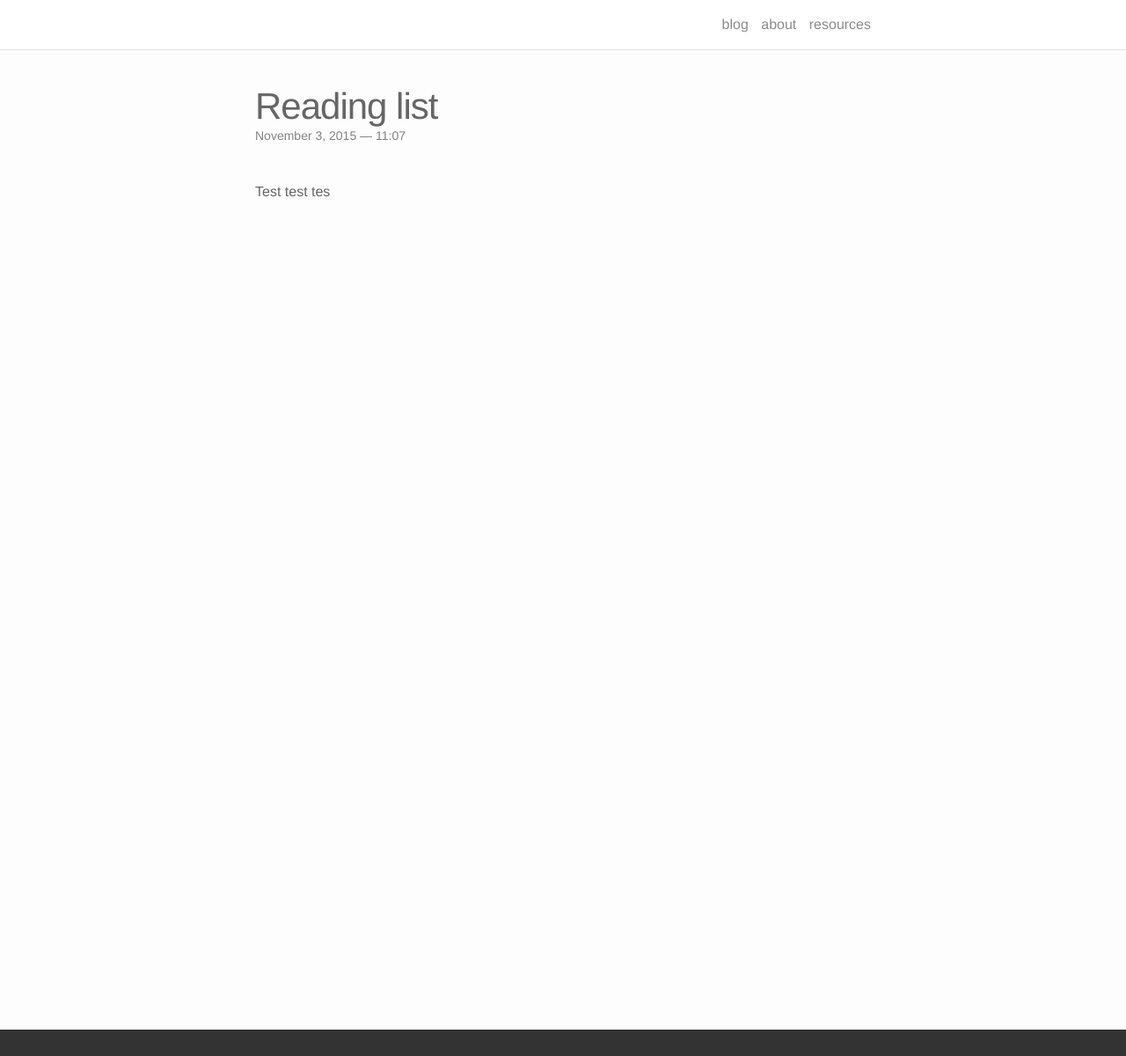
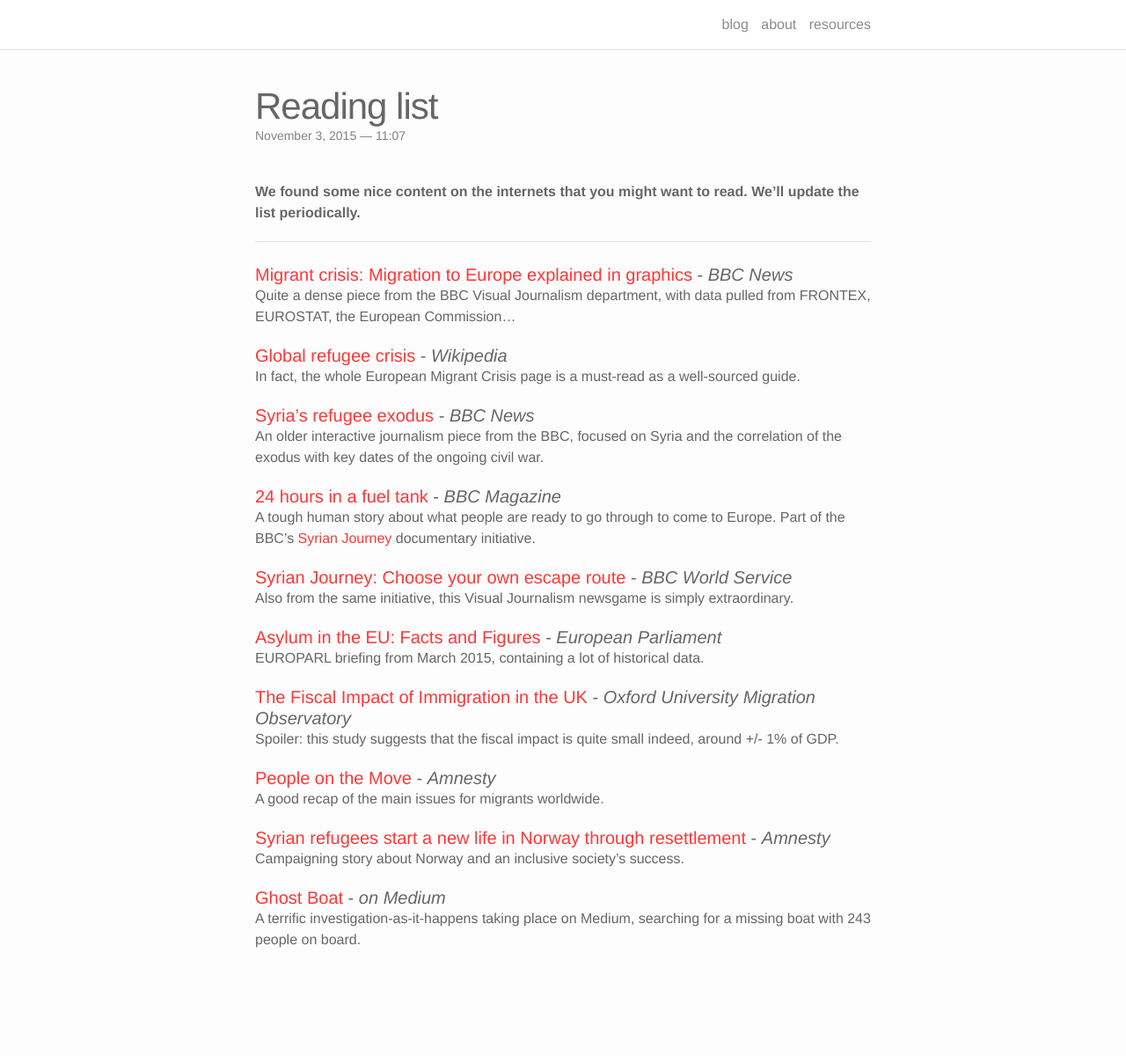
Before and after one commit to BBC-News-Labs/19million, a Jekyll site: the page built from _resources/reading-list.md, in a window 1280 px wide and 1200 px high. Shown: the whole window at 88% size. Built offline with Jekyll 4.4.1, drawn with Linux system fonts in a browser that asks for light colours; nearby versions of some CDN libraries.

Commit message:
Initial reading list copy

```diff
--- a/_layouts/default.html
+++ b/_layouts/default.html
@@ -13,9 +13,6 @@
         {{ content }}
       </div>
     </div>
-
-    {% include footer.html %}
-
-  </body>
+</body>
 
 </html>
--- a/_resources/reading-list.md
+++ b/_resources/reading-list.md
@@ -5,4 +5,46 @@
 # img: /img/12.jpg
 ---
 
-Test test tes
+**We found some nice content on the internets that you might want to read. We'll update the list periodically.**
+
+---
+
+#### [Migrant crisis: Migration to Europe explained in graphics](http://www.bbc.co.uk/news/world-europe-34131911) - *BBC News*
+
+Quite a dense piece from the BBC Visual Journalism department, with data pulled from FRONTEX, EUROSTAT, the European Commission...
+
+#### [Global refugee crisis](https://en.wikipedia.org/wiki/European_migrant_crisis#Global_refugee_crisis) - *Wikipedia*
+
+In fact, the whole European Migrant Crisis page is a must-read as a well-sourced guide.
+
+#### [Syria's refugee exodus](http://www.bbc.co.uk/news/world-middle-east-24900116) - *BBC News*
+
+An older interactive journalism piece from the BBC, focused on Syria and the correlation of the exodus with key dates of the ongoing civil war.
+
+#### [24 hours in a fuel tank](http://www.bbc.co.uk/news/magazine-32152670) - *BBC Magazine*
+
+A tough human story about what people are ready to go through to come to Europe. Part of the BBC's [Syrian Journey](http://www.bbc.co.uk/news/world-middle-east-31987373) documentary initiative.
+
+#### [Syrian Journey: Choose your own escape route](http://www.bbc.co.uk/news/world-middle-east-32057601) - *BBC World Service*
+
+Also from the same initiative, this Visual Journalism newsgame is simply extraordinary.
+
+#### [Asylum in the EU: Facts and Figures](http://www.europarl.europa.eu/RegData/etudes/BRIE/2015/551332/EPRS_BRI%282015%29551332_EN.pdf) - *European Parliament*
+
+EUROPARL briefing from March 2015, containing a lot of historical data.
+
+#### [The Fiscal Impact of Immigration in the UK](http://www.migrationobservatory.ox.ac.uk/briefings/fiscal-impact-immigration-uk) - *Oxford University Migration Observatory*
+
+Spoiler: this study suggests that the fiscal impact is quite small indeed, around +/- 1% of GDP.
+
+#### [People on the Move](https://www.amnesty.org/en/what-we-do/people-on-the-move/) - *Amnesty*
+
+A good recap of the main issues for migrants worldwide.
+
+#### [Syrian refugees start a new life in Norway through resettlement](https://www.amnesty.org/en/latest/campaigns/2015/10/syria-refugees-new-life-norway-resettlement/) - *Amnesty*
+
+Campaigning story about Norway and an inclusive society's success.
+
+#### [Ghost Boat](https://medium.com/ghostboat) - *on Medium*
+
+A terrific investigation-as-it-happens taking place on Medium, searching for a missing boat with 243 people on board.
--- a/_sass/_layout.scss
+++ b/_sass/_layout.scss
@@ -274,3 +274,7 @@
 vertical-align: middle;
 font-size: $caption_font_size;
 }
+
+hr {
+  margin-bottom: 1.5em;
+}
```
Also changed, not shown: _resources/1_project.markdown (deleted, +0 -55 lines), index.html (+42 -0 lines), 4 other files.
